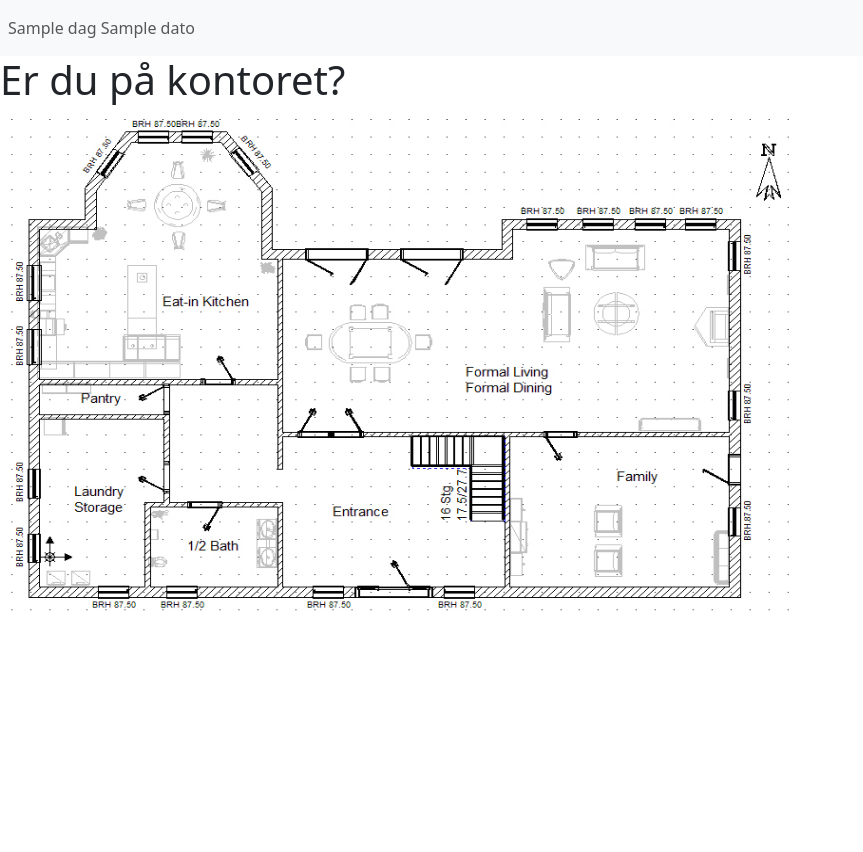
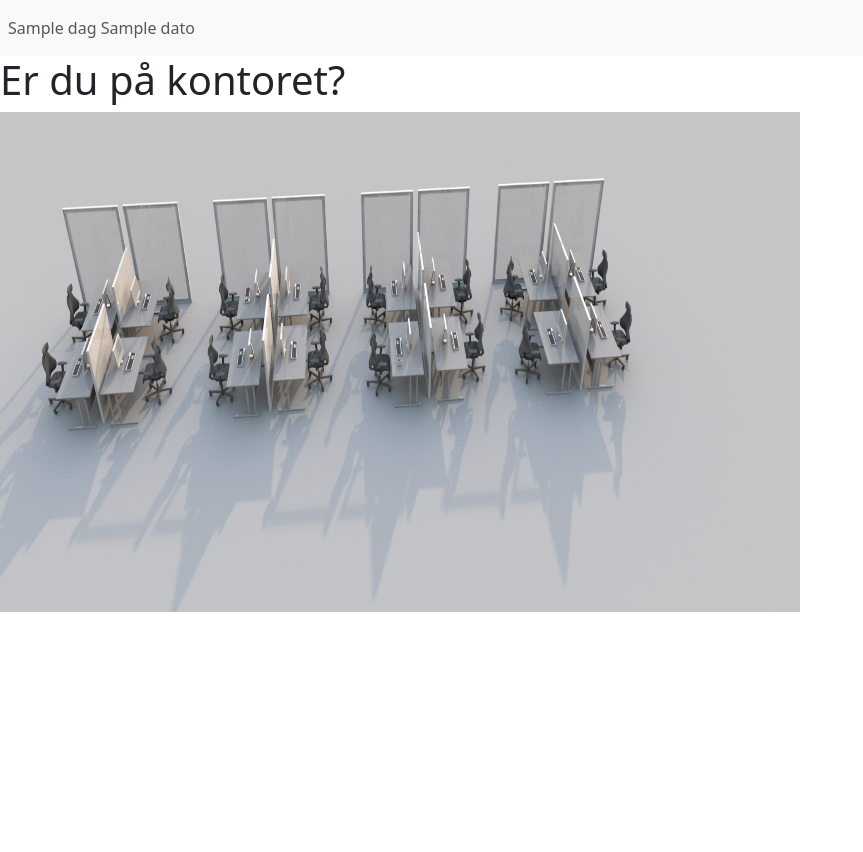
Before and after one commit to AlexZ85/hvem-er-paa-kontoret, a Flask app: template templates/home.html in a window 1280 px wide. Shown: the top 852 px of the page, without its empty margins (0-863 px from the left). Run offline with Flask 3, Linux system fonts and the light colour scheme; the template is opened without the code that fills it: most values are stand-ins (such as "Sample title", 1, 10 or a date in 2020).

Commit message:
endret floorplan bilde

```diff
--- a/templates/home.html
+++ b/templates/home.html
@@ -42,7 +42,7 @@
 
 
 <div style="position: relative;">
-<img src="static/floorplan.jpg" alt="Floor Plan" width="800" height="500">
+<img src="static/floorplan.png" alt="Floor Plan" width="800" height="500">
 
     <a class="clickable-area" alt="Plass_id_1" id="1" title="Plass_id_1" style="top: 100px; left: 100px; width: 200px; height: 200px;"></a>
     <a class="clickable-area" alt="Plass_id_2" id="2" title="Plass_id_2" style="top: 500px; left: 100px; width: 200px; height: 200px;"></a>
```
Also changed, not shown: static/floorplan.jpg (deleted), static/floorplan.png (added).
